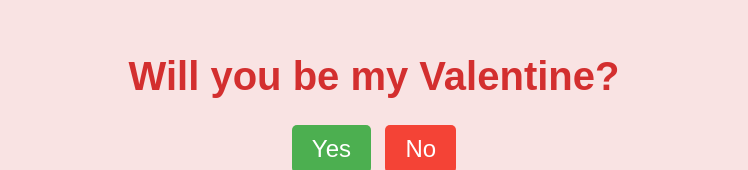
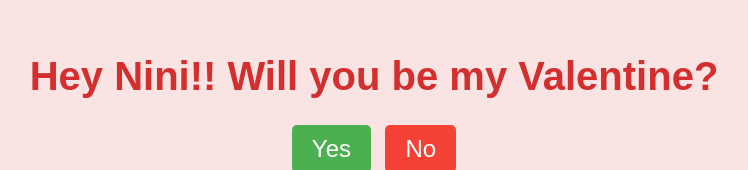
Before and after one commit to aa8283/a, a plain HTML site: page index.html in a window 1280 px wide. Shown: the part 138-308 px from the top of the page, without its empty margins (266-1014 px from the left). Drawn offline with Linux system fonts and the light colour scheme; no server answers.

Commit message:
Update index.html

```diff
--- a/index.html
+++ b/index.html
@@ -3,12 +3,12 @@
 <head>
     <meta charset="UTF-8">
     <meta name="viewport" content="width=device-width, initial-scale=1.0">
-    <title>Will You Be My Valentine?</title>
+    <title>Hey Nini!! Will You Be My Valentine?</title>
     <link rel="stylesheet" href="styles.css">
 </head>
 <body>
     <div class="container">
-        <h1>Will you be my Valentine?</h1>
+        <h1>Hey Nini!! Will you be my Valentine?</h1>
         <div class="buttons">
             <button class="yes-button" onclick="handleYesClick()">Yes</button>
             <button class="no-button" onclick="handleNoClick()">No</button>
```
